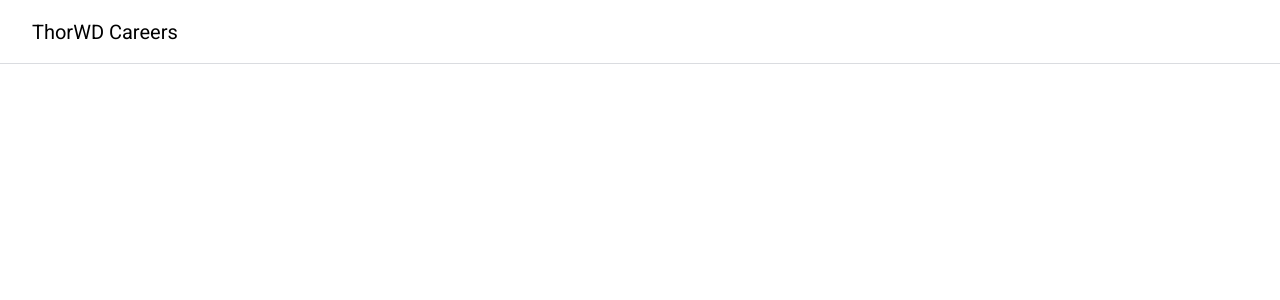
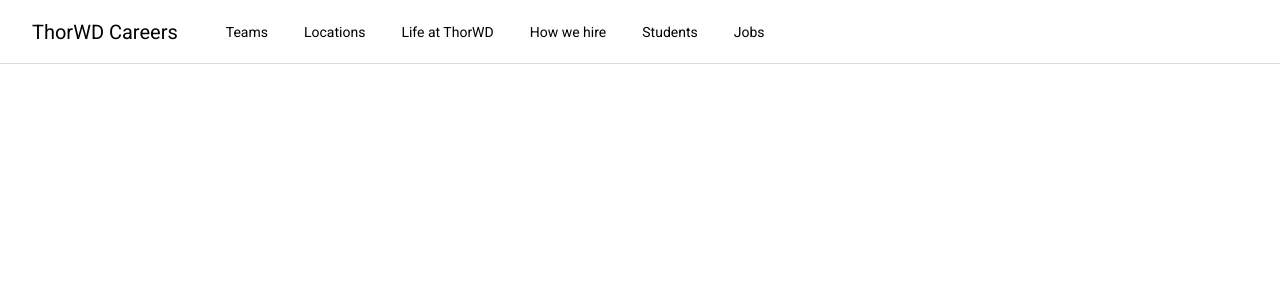
Before and after one commit to wdthor/job-search, a Vue app: page / in a window 1280 px wide. Shown: the top 300 px of the page. Built offline with nearby package versions, Linux system fonts and the light colour scheme.

Commit message:
8. Directives I - End * Add main nav linked list * Add tests

```diff
--- a/src/components/MainNav.vue
+++ b/src/components/MainNav.vue
@@ -2,7 +2,14 @@
   <header class="w-full text-sm">
     <div class="fixed left-0 top-0 h-16 w-full bg-white">
       <div class="mx-auto flex h-full flex-nowrap border-b border-solid border-brand-gray-1 px-8">
-        <a href="/" class="flex h-full items-center text-xl">{{ company }}</a>
+        <a :href="url" target="_blank" class="flex h-full items-center text-xl">{{ company }}</a>
+        <nav class="ml-12 h-full">
+          <ul class="flex h-full list-none">
+            <li v-for="menuItem in menuItems" :key="menuItem" class="ml-9 h-full first:ml-0">
+              <a href="" class="flex h-full items-center py-2.5">{{ menuItem }}</a>
+            </li>
+          </ul>
+        </nav>
       </div>
     </div>
   </header>
@@ -12,4 +19,8 @@
 import { ref } from 'vue';
 
 const company = ref('ThorWD Careers');
+
+const url = ref('https://careers.google.com');
+
+const menuItems = ['Teams', 'Locations', 'Life at ThorWD', 'How we hire', 'Students', 'Jobs'];
 </script>
--- a/src/playground.js
+++ b/src/playground.js
@@ -1,4 +1,4 @@
-// ES6 Spread syntax for arrays
+/* ES6 Spread syntax for arrays */
 const fruits = ['Apple', 'Banana', 'Orange'];
 const vegetables = ['Cucumber', 'Radish'];
 
```
Also changed, not shown: src/playground3.js (added, +12 -0 lines), 1 other file (tests, documents, lock files or other folders).
